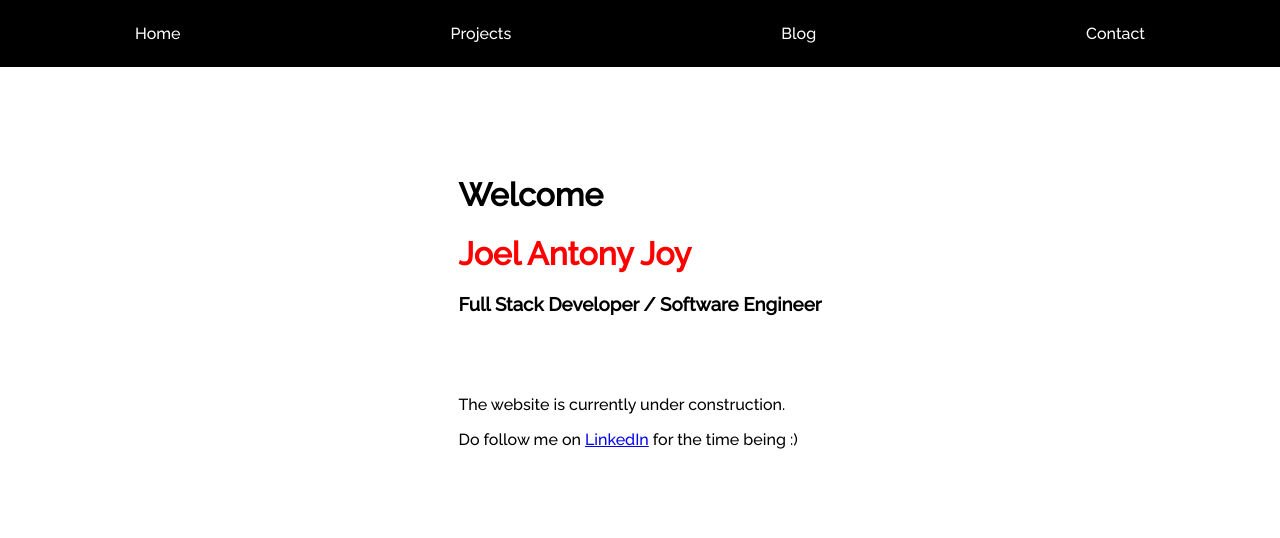
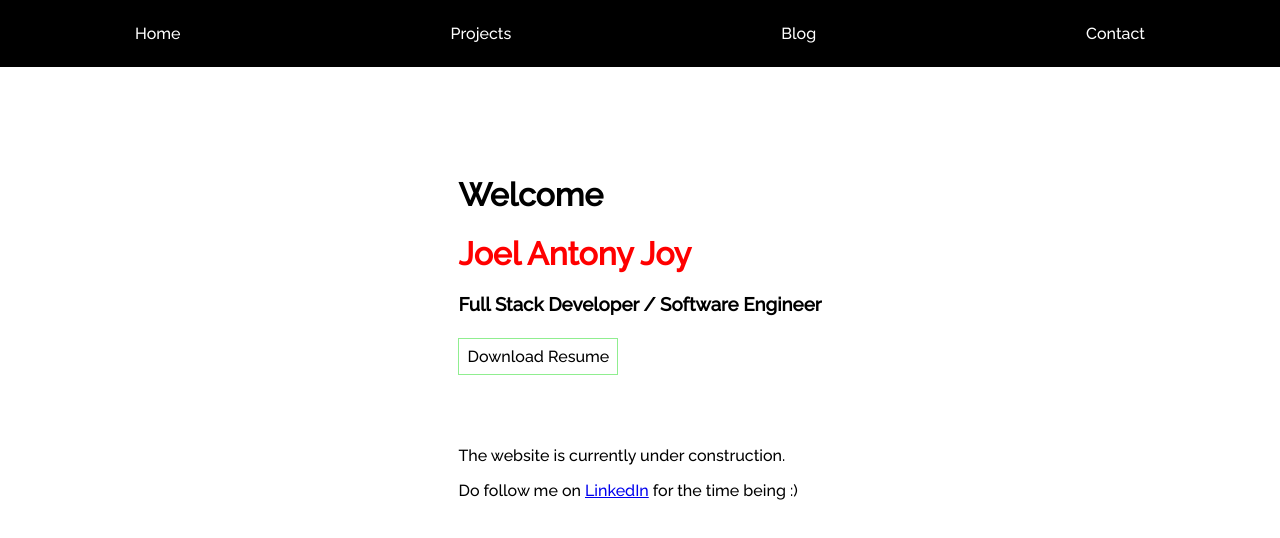
Before and after one commit to joelantonyjoy/portfolio, a React (Create React App) app: page / in a window 1280 px wide. Shown: the top 538 px of the page. Built offline with nearby package versions, Linux system fonts and the light colour scheme.

Commit message:
Added Resume Download

```diff
--- a/src/Pages/Home.js
+++ b/src/Pages/Home.js
@@ -1,9 +1,15 @@
+import {Link} from 'react-router-dom'
 export function Home(){
     return (
         <div style={{margin:'auto',width:'fit-content',padding:8,marginTop:'10vh'}}>
             <h1>Welcome</h1>
             <h1 style={{color:'red'}}>Joel Antony Joy</h1>
-            <h3>Full Stack Developer / Software Engineer</h3>
+            <h3 style={{marginBottom:'32px'}}>Full Stack Developer / Software Engineer</h3>
+            <Link style={{textDecoration:'none',border:'1px solid lightgreen',padding:8,color:'black',
+            cursor:'pointer'}}
+            to="Resume/Joel_Antony_Joy_Resume.pdf" target="_blank" download>
+            Download Resume
+            </Link>
             <p style={{marginTop:'10vh'}} >The website is currently under construction.</p>
             <p>Do follow me on <a rel="noopener noreferrer" target='_blank' href='https://www.linkedin.com/in/joel-antony-joy/'>LinkedIn</a> for the time being :)</p>
         </div>
```
Also changed, not shown: 2 other files (tests, documents, lock files or other folders).
